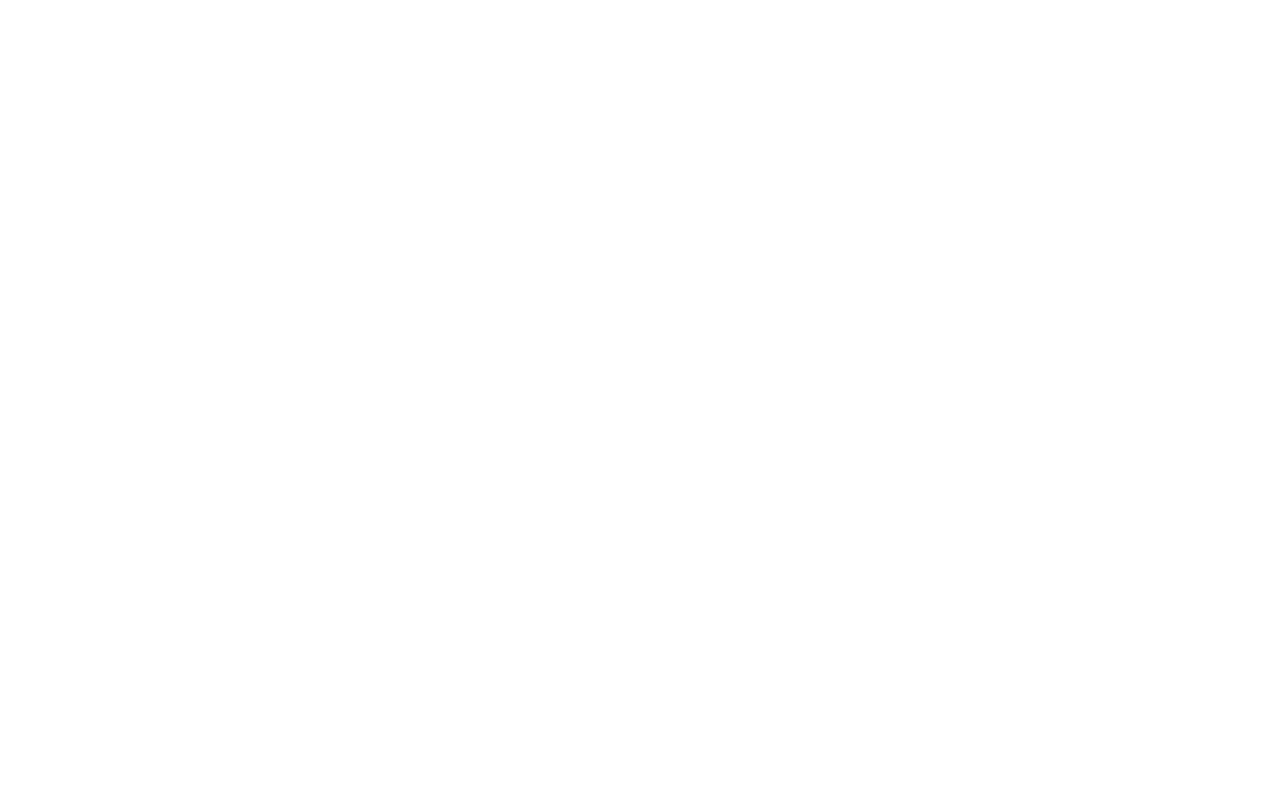
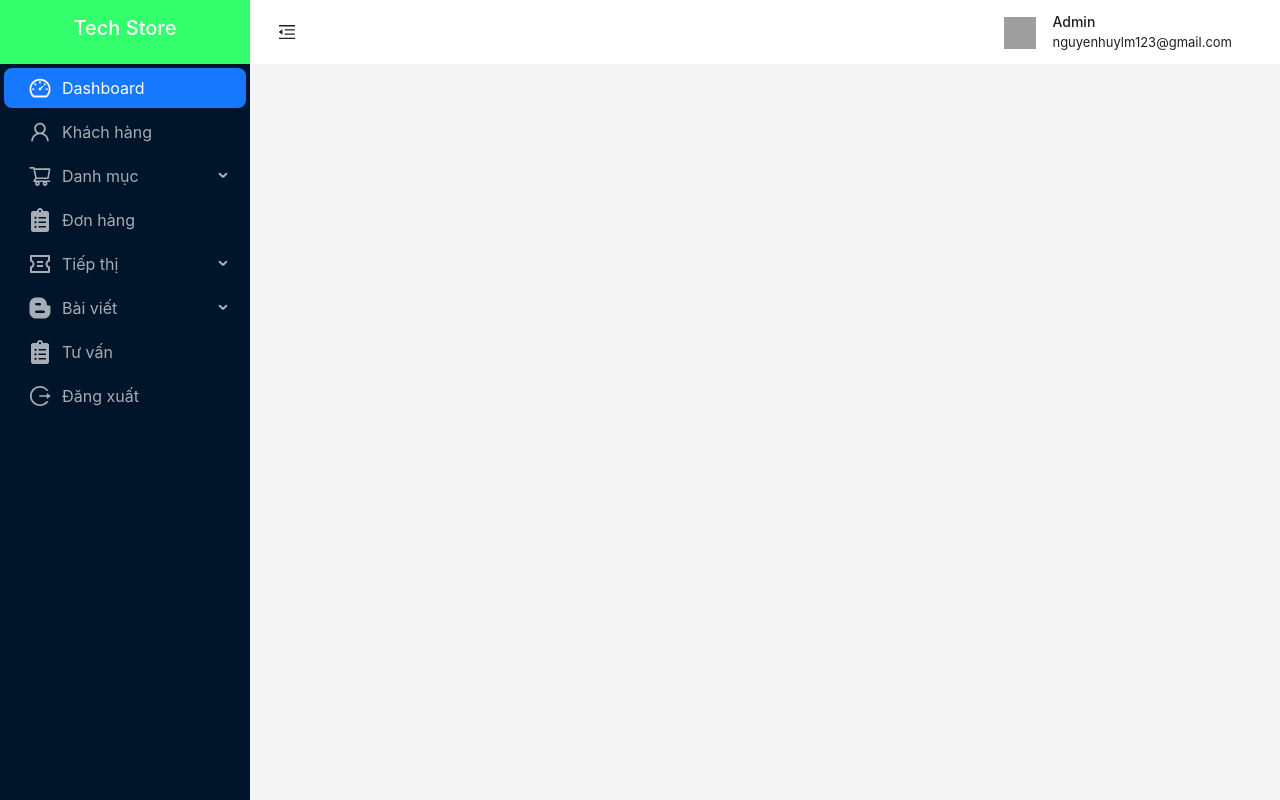
Before and after one commit to nghiakma/TechStore, a React (Create React App) app in the folder Admin/my-app/: page /admin in a window 1280 px wide. Before the commit this address had no page. Built offline with nearby package versions, Linux system fonts and the light colour scheme; sample sign-in values are in the browser's storage; grey boxes are pictures that could not be loaded.

Commit message:
mainLayout
Signed-off-by: nghiakma <lam47788@gmail.com>

```diff
--- a/Admin/my-app/src/App.js
+++ b/Admin/my-app/src/App.js
@@ -3,7 +3,7 @@
 import Login from "./pages/Login";
 import { OpenRoutes } from "./routing/OpenRoutes";
 import { PrivateRoutes } from "./routing/PrivateRoutes";
-
+import MainLayout from "./components/MainLayout";
 function App() {
   return (
     <Router>
@@ -16,7 +16,16 @@
             </OpenRoutes>
           }
         />
-
+          {/* <Route path="/reset-password" element={<Resetpassword />} />
+        <Route path="/forgot-password" element={<Forgotpassword />} /> */}
+        <Route
+          path="/admin"
+          element={
+            <PrivateRoutes>
+              <MainLayout />
+            </PrivateRoutes>
+          }
+        ></Route>
       </Routes>
     </Router>
   );
--- /dev/null
+++ b/Admin/my-app/src/components/MainLayout.js
@@ -0,0 +1,253 @@
+import React, { useState } from "react";
+import { MenuFoldOutlined, MenuUnfoldOutlined } from "@ant-design/icons";
+import {
+  AiOutlineDashboard,
+  AiOutlineShoppingCart,
+  AiOutlineUser,
+  AiOutlineBgColors,
+  AiOutlineLogout,
+} from "react-icons/ai";
+
+import { RiCouponLine } from "react-icons/ri";
+import { ToastContainer } from "react-toastify";
+import "react-toastify/dist/ReactToastify.css";
+import { Link } from "react-router-dom";
+import { Outlet } from "react-router-dom";
+import { ImBlog } from "react-icons/im";
+import { IoIosNotifications } from "react-icons/io";
+import { FaClipboardList, FaBloggerB } from "react-icons/fa";
+import { SiBrandfolder } from "react-icons/si";
+import { BiCategoryAlt } from "react-icons/bi";
+import { Layout, Menu, theme } from "antd";
+import { useNavigate } from "react-router-dom";
+const { Header, Sider, Content } = Layout;
+const MainLayout = () => {
+  const [collapsed, setCollapsed] = useState(false);
+  const {
+    token: { colorBgContainer },
+  } = theme.useToken();
+  const navigate = useNavigate();
+  return (
+    <Layout /* onContextMenu={(e) => e.preventDefault()} */>
+      <Sider trigger={null} collapsible collapsed={collapsed} >
+        <div className="logo">
+          <h2 className="text-white fs-5 text-center py-3 mb-0">
+            <span className="sm-logo">TS</span>
+            <span className="lg-logo">Tech Store</span>
+          </h2>
+        </div>
+        <Menu
+          theme="dark"
+          mode="inline"
+          defaultSelectedKeys={[""]}
+          onClick={({ key }) => {
+            if (key === "signout") {
+              localStorage.clear();
+              window.location.reload();
+            } else {
+              navigate(key);
+            }
+          }}
+          items={[
+            {
+              key: "",
+              icon: <AiOutlineDashboard className="fs-4" />,
+              label: "Dashboard",
+            },
+            {
+              key: "customers",
+              icon: <AiOutlineUser className="fs-4" />,
+              label: "Khách hàng",
+            },
+            {
+              key: "Catalog",
+              icon: <AiOutlineShoppingCart className="fs-4" />,
+              label: "Danh mục",
+              children: [
+                {
+                  key: "product",
+                  icon: <AiOutlineShoppingCart className="fs-4" />,
+                  label: "Thêm sản phẩm",
+                },
+                {
+                  key: "list-product",
+                  icon: <AiOutlineShoppingCart className="fs-4" />,
+                  label: "Danh sách sản phẩm",
+                },
+                {
+                  key: "brand",
+                  icon: <SiBrandfolder className="fs-4" />,
+                  label: "Thương hiệu",
+                },
+                {
+                  key: "list-brand",
+                  icon: <SiBrandfolder className="fs-4" />,
+                  label: "Danh sách thương hiệu ",
+                },
+                {
+                  key: "category",
+                  icon: <BiCategoryAlt className="fs-4" />,
+                  label: "Loại",
+                },
+                {
+                  key: "list-category",
+                  icon: <BiCategoryAlt className="fs-4" />,
+                  label: "Loại danh sách",
+                },
+                {
+                  key: "color",
+                  icon: <AiOutlineBgColors className="fs-4" />,
+                  label: "Màu",
+                },
+                {
+                  key: "list-color",
+                  icon: <AiOutlineBgColors className="fs-4" />,
+                  label: "Danh sách màu",
+                },
+              ],
+            },
+            {
+              key: "orders",
+              icon: <FaClipboardList className="fs-4" />,
+              label: "Đơn hàng",
+            },
+            {
+              key: "marketing",
+              icon: <RiCouponLine className="fs-4" />,
+              label: "Tiếp thị",
+              children: [
+                {
+                  key: "coupon",
+                  icon: <ImBlog className="fs-4" />,
+                  label: "Thêm khuyển mãi",
+                },
+                {
+                  key: "coupon-list",
+                  icon: <RiCouponLine className="fs-4" />,
+                  label: "Danh sách khuyến mãi",
+                },
+              ],
+            },
+            {
+              key: "blogs",
+              icon: <FaBloggerB className="fs-4" />,
+              label: "Bài viết",
+              children: [
+                {
+                  key: "blog",
+                  icon: <ImBlog className="fs-4" />,
+                  label: "Thêm bài viết",
+                },
+                {
+                  key: "blog-list",
+                  icon: <FaBloggerB className="fs-4" />,
+                  label: "Danh sách bài viết",
+                },
+                {
+                  key: "blog-category",
+                  icon: <ImBlog className="fs-4" />,
+                  label: "Thêm loại bài viết",
+                },
+                {
+                  key: "blog-category-list",
+                  icon: <FaBloggerB className="fs-4" />,
+                  label: "Danh sách loại bài viết",
+                },
+              ],
+            },
+            {
+              key: "enquiries",
+              icon: <FaClipboardList className="fs-4" />,
+              label: "Tư vấn",
+            },
+            {
+              key: "signout",
+              icon: <AiOutlineLogout className="fs-4" />,
+              label: "Đăng xuất",
+            },
+          ]}
+        />
+      </Sider>
+      <Layout className="site-layout">
+        <Header
+          className="d-flex justify-content-between ps-1 pe-5"
+          style={{
+            padding: 0,
+            background: colorBgContainer,
+          }}
+        >
+          {React.createElement(
+            collapsed ? MenuUnfoldOutlined : MenuFoldOutlined,
+            {
+              className: "trigger",
+              onClick: () => setCollapsed(!collapsed),
+            }
+          )}
+          <div className="d-flex gap-4 align-items-center">
+            <div className="d-flex gap-3 align-items-center dropdown">
+              <div>
+                <img
+                  width={32}
+                  height={32}
+                  src="https://stroyka-admin.html.themeforest.scompiler.ru/variants/ltr/images/customers/customer-4-64x64.jpg"
+                  alt=""
+                />
+              </div>
+              <div
+                role="button"
+                id="dropdownMenuLink"
+                data-bs-toggle="dropdown"
+                aria-expanded="false"
+              >
+                <h5 className="mb-0">Admin</h5>
+                <p className="mb-0">nguyenhuylm123@gmail.com</p>
+              </div>
+              <div className="dropdown-menu" aria-labelledby="dropdownMenuLink">
+                <li>
+                  <Link
+                    className="dropdown-item py-1 mb-1"
+                    style={{ height: "auto", lineHeight: "20px" }}
+                    to="/"
+                  >
+                    Xem thông tin
+                  </Link>
+                </li>
+                <li>
+                  <Link
+                    className="dropdown-item py-1 mb-1"
+                    style={{ height: "auto", lineHeight: "20px" }}
+                    to="/"
+                  >
+                    Đăng xuất
+                  </Link>
+                </li>
+              </div>
+            </div>
+          </div>
+        </Header>
+        <Content
+          style={{
+            margin: "24px 16px",
+            padding: 24,
+            minHeight: 280,
+            background: colorBgContainer,
+          }}
+        >
+          <ToastContainer
+            position="top-right"
+            autoClose={250}
+            hideProgressBar={false}
+            newestOnTop={true}
+            closeOnClick
+            rtl={false}
+            pauseOnFocusLoss
+            draggable
+            theme="light"
+          />
+          <Outlet />
+        </Content>
+      </Layout>
+    </Layout>
+  );
+};
+export default MainLayout;
--- a/Admin/my-app/src/index.css
+++ b/Admin/my-app/src/index.css
@@ -1,13 +1,79 @@
 body {
-  margin: 0;
-  font-family: -apple-system, BlinkMacSystemFont, 'Segoe UI', 'Roboto', 'Oxygen',
-    'Ubuntu', 'Cantarell', 'Fira Sans', 'Droid Sans', 'Helvetica Neue',
-    sans-serif;
-  -webkit-font-smoothing: antialiased;
-  -moz-osx-font-smoothing: grayscale;
+  font-family: Roboto, sans-serif;
 }
 
-code {
-  font-family: source-code-pro, Menlo, Monaco, Consolas, 'Courier New',
-    monospace;
+.trigger {
+  padding: 0 24px;
+  font-size: 18px;
+  line-height: 64px;
+  cursor: pointer;
+  transition: color 0.3s;
 }
+
+.trigger:hover {
+  color: #1890ff;
+}
+
+.logo {
+  height: 32px;
+  margin: 16px;
+  background: rgba(255, 255, 255, 0.3);
+}
+.ant-layout {
+  min-height: 100vh;
+
+}
+.ant-layout-sider {
+  flex: 0 0 250px !important;
+  max-width: 250px !important;
+  min-width: 250px !important;
+  width: 250px !important;
+}
+.ant-layout-sider-collapsed {
+  flex: 0 0 80px !important;
+  max-width: 80px !important;
+  min-width: 80px !important;
+  width: 80px !important;
+}
+.sm-logo {
+  display: none;
+}
+
+.ant-layout-sider-collapsed .sm-logo {
+  display: block;
+}
+.ant-layout-sider-collapsed .lg-logo {
+  display: none;
+}
+.logo {
+  background-color: #33ff6d;
+  margin: 0;
+  height: 64px;
+}
+main {
+  height: 85vh;
+  overflow-y: scroll;
+  background-color: transparent !important;
+}
+main::-webkit-scrollbar {
+  width: 0px;
+}
+.ant-menu-title-content {
+  font-size: 16px;
+}
+.ant-layout-header h5 {
+  line-height: 20px;
+  font-size: 14px;
+}
+.ant-layout-header p {
+  line-height: 20px;
+  font-size: 13px;
+}
+.ant-layout-header div .badge {
+  top: 16px;
+  right: -6px;
+}
+.error {
+  color: red;
+  font-size: 12px;
+}
```
